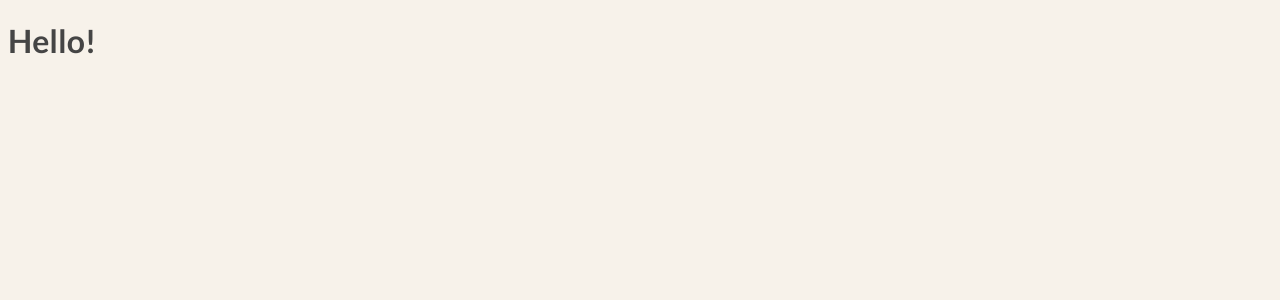
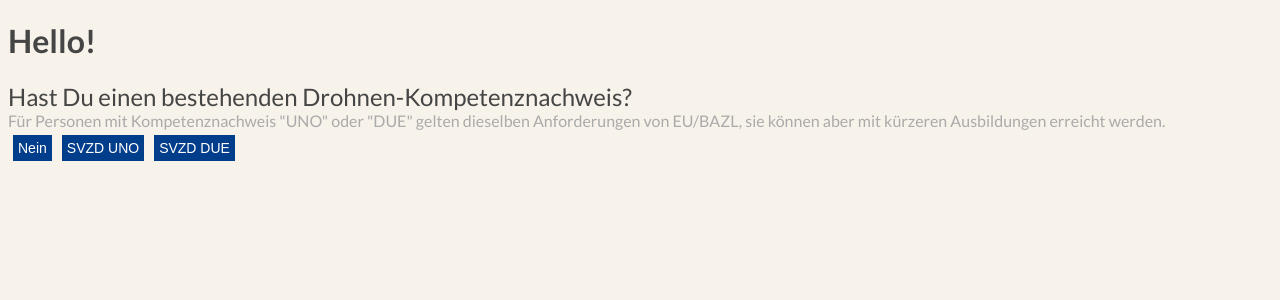
Before and after one commit to tcs-remotevision/drohnenkurs-evaluationstool, a Svelte app: page / in a window 1280 px wide. Shown: the top 300 px of the page. Built offline with nearby package versions, Linux system fonts and the light colour scheme.

Commit message:
questions and answers

```diff
--- a/public/data.json
+++ b/public/config.json
@@ -1,4 +1,5 @@
 {
+    "loaded": true,
     "questions": [
         {
             "questionText": "Hast Du einen bestehenden Drohnen-Kompetenznachweis?",
--- /dev/null
+++ b/src/Answer.svelte
@@ -0,0 +1,21 @@
+<script>
+import { progress } from "./stores/progressStore"
+export let answer
+</script>
+
+<style>
+button {
+    color: white;
+    background-color: #003d8b;
+    font-size: 14px;
+    outline: none;
+    cursor: pointer;
+    padding: 5px;
+    border: none;
+    margin: 5px;
+}
+</style>
+
+<div class="answers">
+    <button on:click={() => progress.postAnswer(answer)}>{answer.answerText}</button>
+</div>
--- a/src/App.svelte
+++ b/src/App.svelte
@@ -1,19 +1,12 @@
 <script>
-import { onMount } from "svelte"
-
-let allData = {}
-
-onMount(() => {
-	fetch("data.json").then(resp => resp.json()).then(data => {
-		allData = {
-			...data
-		}
-		console.log(allData)
-	})
-})
+import { question } from "./stores/questionStore"
+import Question from "./Question.svelte"
 </script>
 
 <style>
 </style>
 
 <h1>Hello!</h1>
+<div>
+	<Question question={$question} />
+</div>
--- /dev/null
+++ b/src/Question.svelte
@@ -0,0 +1,33 @@
+<script>
+import Answer from "./Answer.svelte"
+export let question
+</script>
+
+<style>
+.title {
+    font-size: 24px;
+}
+
+.explanation {
+    font-size: 16px;
+    color: #aaaaaa;
+}
+
+.answers {
+    display: flex;
+}
+</style>
+
+<div>
+    {#if question === false}
+        <div>Laden...</div>
+    {:else}
+        <div class="title">{question.questionText}</div>
+        <div class="explanation">{question.explanationText}</div>
+        <div class="answers">
+            {#each question.answers as answer}
+                <Answer answer={answer} />
+            {/each}
+        </div>
+    {/if}
+</div>
--- /dev/null
+++ b/src/stores/configStore.js
@@ -0,0 +1,14 @@
+import { readable } from "svelte/store"
+
+export const config = readable({
+    loaded: false,
+    questions: [],
+    results: {},
+    courses: {}
+}, set => {
+    fetch("config.json")
+        .then(resp => resp.json())
+        .then(set)
+
+    return () => {}
+})
--- /dev/null
+++ b/src/stores/progressStore.js
@@ -0,0 +1,21 @@
+import { writable } from "svelte/store"
+
+function createStore() {
+    const {subscribe, update } = writable({
+        currentQuestion: 0,
+        currentScores: {}
+    })
+
+    return {
+        subscribe,
+        postAnswer(answer) {
+            console.log(answer)
+            update(state => ({
+                ...state,
+                currentQuestion: state.currentQuestion + 1
+            }))
+        }
+    }
+}
+
+export const progress = createStore()
--- /dev/null
+++ b/src/stores/questionStore.js
@@ -0,0 +1,7 @@
+import { derived } from "svelte/store"
+import { config } from "./configStore"
+import { progress } from "./progressStore"
+
+export const question = derived([config, progress], ([$config, $progress]) => {
+    return $config.loaded && $config.questions[$progress.currentQuestion]
+})
```
